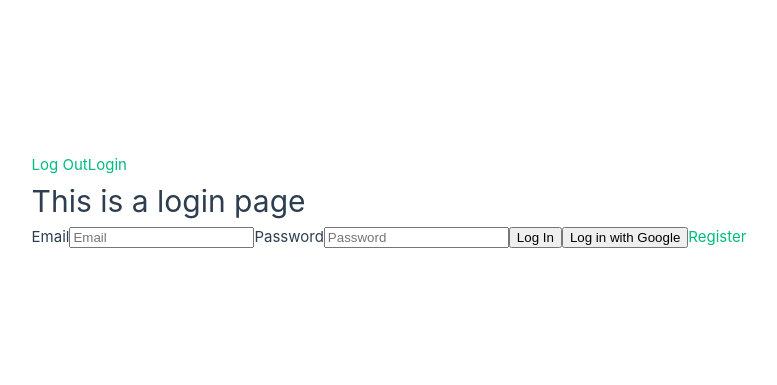
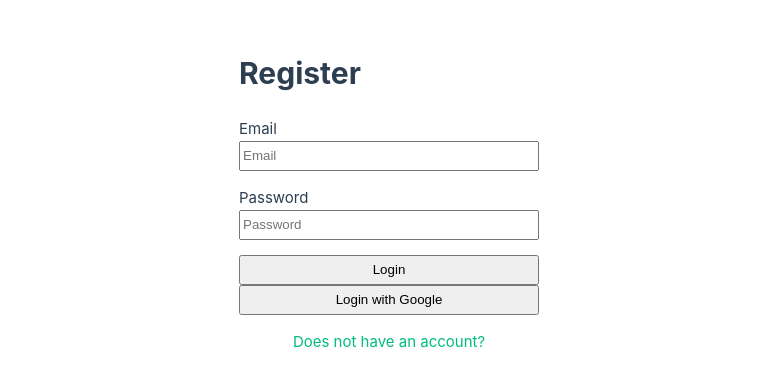
Before and after one commit to BastirChefs/web, a Vue app: page /login in a window 1280 px wide. Shown: the part 199-584 px from the top of the page, without its empty margins (251-1028 px from the left). Built offline with nearby package versions, Linux system fonts and the light colour scheme; what vuefire would draw is missing.

Commit message:
restyle login and register pages

```diff
--- a/src/App.vue
+++ b/src/App.vue
@@ -3,8 +3,6 @@
 
 <template>
   <div id="app">
-    <RouterLink to="/logout">Log Out</RouterLink>
-    <RouterLink to="/login">Login</RouterLink>
     <RouterView />
   </div>
 </template>
--- a/src/views/HomeView.vue
+++ b/src/views/HomeView.vue
@@ -5,6 +5,7 @@ const db = useFirestore()
 const ingredients = useCollection(collection(db, 'ingredients'))
 </script>
 <template>
+  <RouterLink to="/logout">Log Out</RouterLink>
   <ul>
     <li v-for="ingredient in ingredients" :key="ingredient.id">
       <div>
--- a/src/views/LoginView.vue
+++ b/src/views/LoginView.vue
@@ -33,14 +33,58 @@ const loginWithGoogle = () => {
 }
 </script>
 <template>
-  <div class="login">
-    <h1>This is a login page</h1>
+  <div class="user-form-info">Register</div>
+
+  <div class="user-form">
+    <div class="user-input-container">
+      <label for="email">Email</label>
+      <input type="email" placeholder="Email" v-model="email" />
+    </div>
+    <div class="user-input-container">
+      <label for="password">Password</label>
+      <input type="password" placeholder="Password" v-model="password" />
+    </div>
+    <div class="user-buttons">
+      <button @click="login" class="user-button">Login</button>
+      <button @click="loginWithGoogle" class="user-button">Login with Google</button>
+    </div>
+    <div><RouterLink to="/register">Does not have an account?</RouterLink></div>
   </div>
-  <label for="email">Email</label>
-  <input type="email" placeholder="Email" v-model="email" />
-  <label for="password">Password</label>
-  <input type="password" placeholder="Password" v-model="password" />
-  <button @click="login">Log In</button>
-  <button @click="loginWithGoogle">Log in with Google</button>
-  <RouterLink to="/register">Register</RouterLink>
 </template>
+
+<style>
+.user-form-info {
+  font-size: 30px;
+  font-weight: bold;
+  margin-bottom: 20px;
+}
+.user-form {
+  display: flex;
+  flex-direction: column;
+  align-items: center;
+  gap: 15px;
+}
+
+.user-input-container {
+  display: flex;
+  flex-direction: column;
+  align-items: flex-start;
+}
+
+.user-input-container input {
+  width: 300px;
+  height: 30px;
+}
+
+.user-button {
+  height: 30px;
+  width: 300px;
+  text-align: center;
+}
+
+.user-buttons {
+  display: flex;
+  flex-direction: column;
+  align-items: center;
+}
+</style>
--- a/src/views/RegisterView.vue
+++ b/src/views/RegisterView.vue
@@ -33,14 +33,58 @@ const registerWithGoogle = () => {
 }
 </script>
 <template>
-  <div class="login">
-    <h1>This is a register page</h1>
+  <div class="user-form-info">Register</div>
+
+  <div class="user-form">
+    <div class="user-input-container">
+      <label for="email">Email</label>
+      <input type="email" placeholder="Email" v-model="email" />
+    </div>
+    <div class="user-input-container">
+      <label for="password">Password</label>
+      <input type="password" placeholder="Password" v-model="password" />
+    </div>
+    <div class="user-buttons">
+      <button @click="register" class="user-button">Register</button>
+      <button @click="registerWithGoogle" class="user-button">Register with Google</button>
+    </div>
+    <div><RouterLink to="/login">Already have an account?</RouterLink></div>
   </div>
-  <label for="email">Email</label>
-  <input type="email" placeholder="Email" v-model="email" />
-  <label for="password">Password</label>
-  <input type="password" placeholder="Password" v-model="password" />
-  <button @click="register">Register</button>
-  <button @click="registerWithGoogle">Sign in with Google</button>
-  <RouterLink to="/login">Login</RouterLink>
 </template>
+
+<style>
+.user-form-info {
+  font-size: 30px;
+  font-weight: bold;
+  margin-bottom: 20px;
+}
+.user-form {
+  display: flex;
+  flex-direction: column;
+  align-items: center;
+  gap: 15px;
+}
+
+.user-input-container {
+  display: flex;
+  flex-direction: column;
+  align-items: flex-start;
+}
+
+.user-input-container input {
+  width: 300px;
+  height: 30px;
+}
+
+.user-button {
+  height: 30px;
+  width: 300px;
+  text-align: center;
+}
+
+.user-buttons {
+  display: flex;
+  flex-direction: column;
+  align-items: center;
+}
+</style>
```
